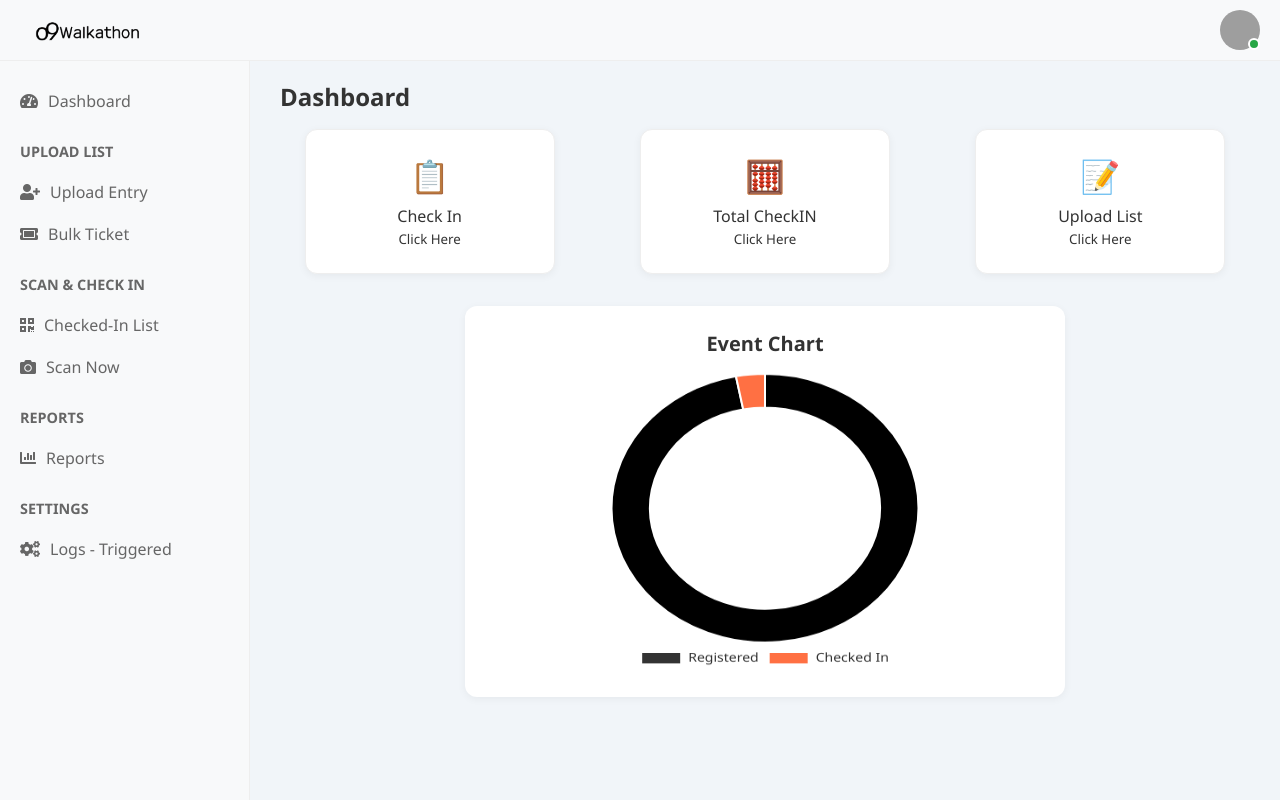
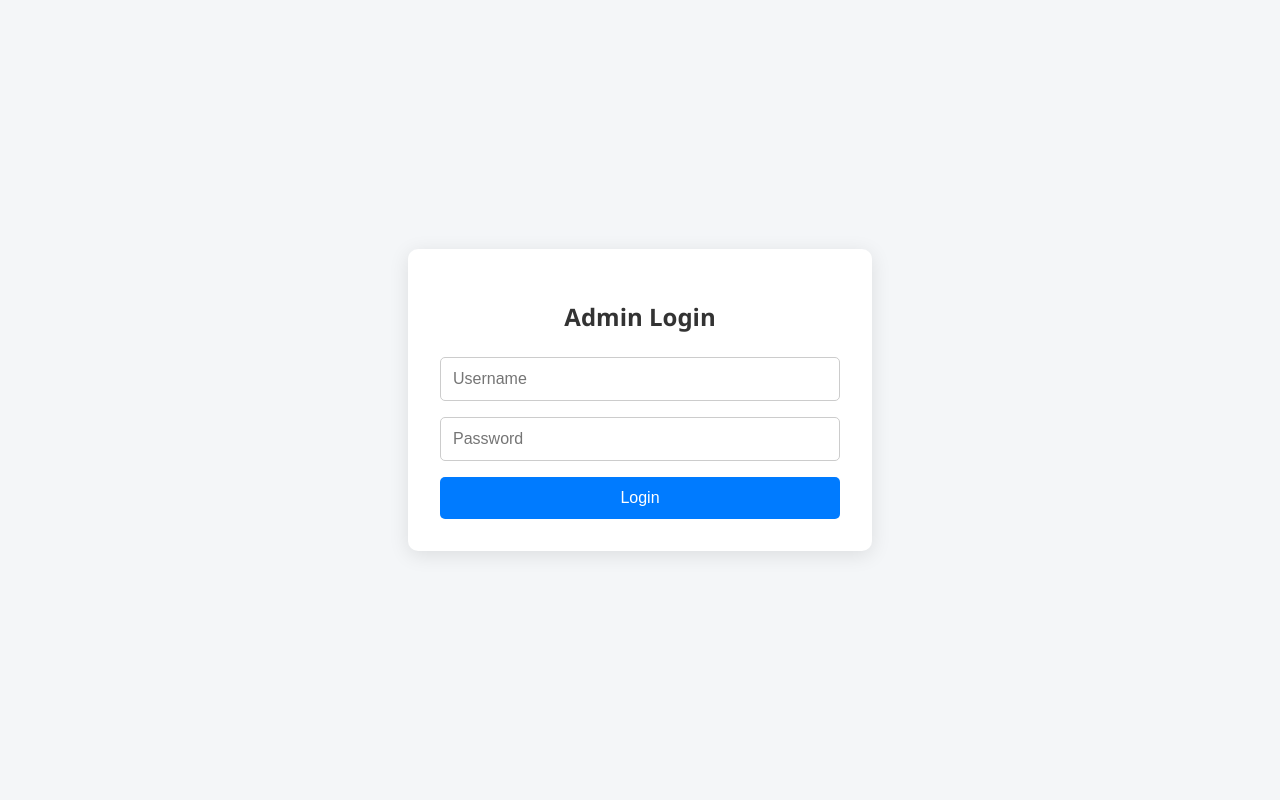
Before and after one commit to octosignals-technologies/Walkathon, a Django app: page / in a window 1280 px wide. Run offline with Django 5.2, Linux system fonts and the light colour scheme; data comes from the database, SQL or seed files in the repository; both versions use the stored data as it was after the commit; grey boxes are pictures that could not be loaded.

Commit message:
Add files via upload

```diff
--- a/templates/base.html
+++ b/templates/base.html
@@ -176,7 +176,7 @@
 <!-- Sidebar -->
 <div class="layout-wrapper">
     <div class="sidebar">
-        <a href="/"><i class="fas fa-tachometer-alt"></i> Dashboard</a>
+        <a href="/dashboard/"><i class="fas fa-tachometer-alt"></i> Dashboard</a>
         <h4>UPLOAD LIST</h4>
         <a href="/registered_list/"><i class="fas fa-user-plus"></i> Upload Entry</a>
         <a href="{% url 'bulk_ticket' %}"><i class="fas fa-ticket-alt"></i> Bulk Ticket</a>
--- /dev/null
+++ b/templates/login.html
@@ -0,0 +1,90 @@
+<!DOCTYPE html>
+<html lang="en">
+<head>
+  <meta charset="UTF-8">
+  <title>Admin Login</title>
+  <meta name="viewport" content="width=device-width, initial-scale=1.0">
+  <style>
+    body {
+      background: #f4f6f8;
+      font-family: 'Segoe UI', Tahoma, Geneva, Verdana, sans-serif;
+      display: flex;
+      justify-content: center;
+      align-items: center;
+      height: 100vh;
+      margin: 0;
+    }
+
+    .login-container {
+      background: #ffffff;
+      padding: 2rem;
+      border-radius: 10px;
+      box-shadow: 0 4px 20px rgba(0, 0, 0, 0.1);
+      width: 100%;
+      max-width: 400px;
+    }
+
+    h2 {
+      text-align: center;
+      color: #333;
+      margin-bottom: 1.5rem;
+    }
+
+    form {
+      display: flex;
+      flex-direction: column;
+    }
+
+    input[type="text"],
+    input[type="password"] {
+      padding: 0.75rem;
+      margin-bottom: 1rem;
+      border: 1px solid #ccc;
+      border-radius: 5px;
+      font-size: 1rem;
+      transition: border-color 0.3s;
+    }
+
+    input[type="text"]:focus,
+    input[type="password"]:focus {
+      border-color: #007bff;
+      outline: none;
+    }
+
+    button {
+      padding: 0.75rem;
+      background-color: #007bff;
+      color: white;
+      border: none;
+      border-radius: 5px;
+      font-size: 1rem;
+      cursor: pointer;
+      transition: background-color 0.3s;
+    }
+
+    button:hover {
+      background-color: #0056b3;
+    }
+
+    .error {
+      color: red;
+      text-align: center;
+      margin-bottom: 1rem;
+    }
+  </style>
+</head>
+<body>
+  <div class="login-container">
+    <h2>Admin Login</h2>
+    {% if error %}
+      <div class="error">{{ error }}</div>
+    {% endif %}
+    <form method="post">
+      {% csrf_token %}
+      <input type="text" name="username" placeholder="Username" required>
+      <input type="password" name="password" placeholder="Password" required>
+      <button type="submit">Login</button>
+    </form>
+  </div>
+</body>
+</html>
--- a/walkathon_app/urls.py
+++ b/walkathon_app/urls.py
@@ -2,7 +2,8 @@ from django.urls import path
 from . import views
 
 urlpatterns = [
-    path('', views.dashboard, name='dashboard'),
+    path('', views.custom_login, name='custom_login'),
+    path('dashboard/', views.dashboard, name='dashboard'),
     path('register', views.register, name='register'),
     path('registered_list/', views.registered_list, name='registered_list'),
     path('checkin_list/', views.checkin_list, name='checkin_list'),
--- a/walkathon_app/views.py
+++ b/walkathon_app/views.py
@@ -2,6 +2,9 @@
 import random
 import string
 import base64
+
+from django.contrib.auth import authenticate, login
+from django.contrib.auth.decorators import login_required, user_passes_test
 from django.core.mail import send_mail
 import urllib.parse
 import openpyxl
@@ -16,6 +19,24 @@
 from django.utils import timezone
 from django.core.cache import cache
 import uuid
+
+
+@login_required
+@user_passes_test(lambda u: u.is_superuser or u.groups.filter(name='CustomAdmin').exists())
+def admin_dashboard(request):
+    return render(request, 'dashboard.html')
+def custom_login(request):
+    if request.method == 'POST':
+        username = request.POST['username']
+        password = request.POST['password']
+        user = authenticate(request, username=username, password=password)
+
+        if user is not None and (user.is_superuser or user.groups.filter(name='CustomAdmin').exists()):
+            login(request, user)
+            return redirect('dashboard')
+        else:
+            return render(request, 'login.html', {'error': 'Invalid credentials or unauthorized user.'})
+    return render(request, 'login.html')
 
 # Dashboard Home
 def dashboard(request):
```
Also changed, not shown: db.sqlite3.
